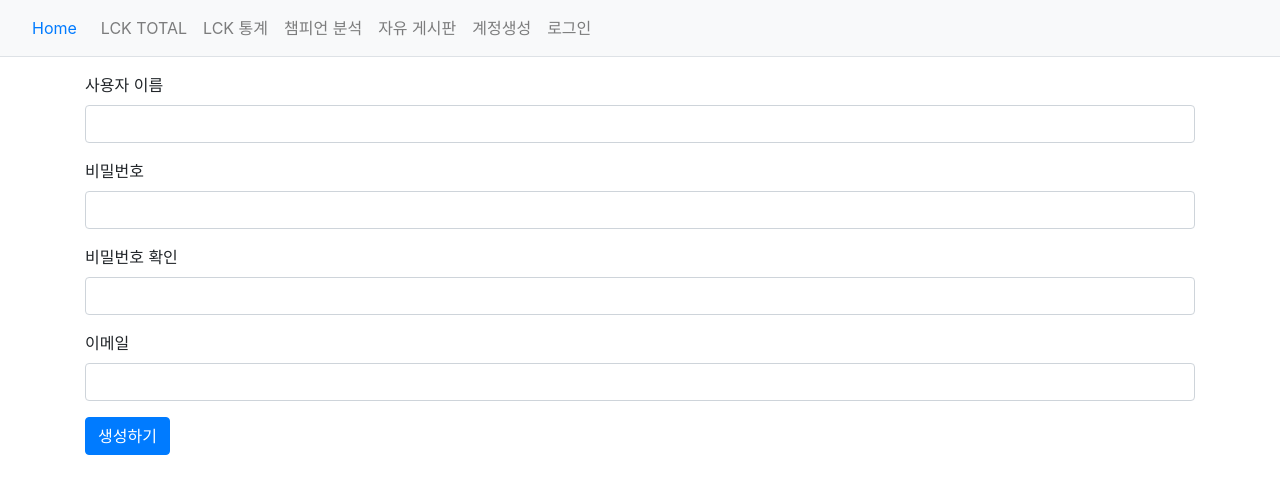
After one commit to sg-moomin/Study__flask, a Flask app: template 1. flask/projects/myproject/pybo/templates/auth/signup.html in a window 1280 px wide. The commit adds this page. Shown: the top 494 px of the page. Run offline with Flask 2, Linux system fonts and the light colour scheme; the template is opened without the code that fills it: values that come from a table or form of the project are taken from there, others are empty; some libraries are stand-ins or nearby versions.

Commit message:
20211201_파이썬 웹 개발 스터디

```diff
--- a/1. flask/projects/myproject/pybo/__init__.py
+++ b/1. flask/projects/myproject/pybo/__init__.py
@@ -18,9 +18,16 @@ def create_app():
     from . import models
 
     # 블루프린트 - py 파일 연결해주는 느낌이라고 생각하면 됨
-    from .views import main_views, question_views, answer_views
+    from .views import main_views, question_views, answer_views, auth_views
     app.register_blueprint(main_views.bp)
     app.register_blueprint(question_views.bp)
     app.register_blueprint(answer_views.bp)
+    app.register_blueprint(auth_views.bp)
+
+
+    # 연도 필터
+    from .filter import format_datetime
+    app.jinja_env.filters['datetime'] = format_datetime
+
 
     return app
--- /dev/null
+++ b/1. flask/projects/myproject/pybo/filter.py
@@ -0,0 +1,2 @@
+def format_datetime(value, fmt='%Y년 %m월 %d일 %H:%M'):
+    return value.strftime(fmt)
--- a/1. flask/projects/myproject/pybo/forms.py
+++ b/1. flask/projects/myproject/pybo/forms.py
@@ -1,6 +1,6 @@
 from flask_wtf import FlaskForm
-from wtforms import StringField, TextAreaField
-from wtforms.validators import DataRequired
+from wtforms import StringField, TextAreaField, PasswordField, EmailField
+from wtforms.validators import DataRequired, Length, EqualTo, Email
 
 class QuestionForm(FlaskForm):
     subject = StringField('제목', validators=[DataRequired()])
@@ -8,3 +8,13 @@ class QuestionForm(FlaskForm):
 
 class AnswerForm(FlaskForm):
     content = TextAreaField('내용', validators=[DataRequired('내용은 필수로 입력해야 합니다.')])
+
+class UserCreateForm(FlaskForm):
+    username = StringField('사용자이름', validators=[DataRequired(), Length(min=3, max=25)])
+    password1 = PasswordField('비밀번호', validators=[DataRequired(), EqualTo('password2', '비밀번호가 일치하지 않습니다')])
+    password2 = PasswordField('비밀번호확인', validators=[DataRequired()])
+    email = EmailField('이메일', validators=[DataRequired(), Email()])
+
+class UserLoginForm(FlaskForm):
+    username = StringField('사용자이름', validators=[DataRequired(), Length(min=3, max=25)])
+    password = PasswordField('비밀번호', validators=[DataRequired()])
--- a/1. flask/projects/myproject/pybo/models.py
+++ b/1. flask/projects/myproject/pybo/models.py
@@ -12,3 +12,9 @@ class Answer(db.Model):
     question = db.relationship('Question', backref=db.backref('answer_set'))
     content = db.Column(db.Text(), nullable=False)
     create_date = db.Column(db.DateTime(), nullable=False)
+
+class User(db.Model):
+    id = db.Column(db.Integer, primary_key=True)
+    username = db.Column(db.String(150), unique=True, nullable=False)
+    password = db.Column(db.String(200), nullable=False)
+    email = db.Column(db.String(120), unique=True, nullable=False)
--- /dev/null
+++ b/1. flask/projects/myproject/pybo/templates/auth/signup.html
@@ -0,0 +1,30 @@
+{% extends "base.html" %}
+{% block content %}
+<div class="container my-3">
+    <form method="post" class="post-form">
+        {{ form.csrf_token }}
+        {% include "form_errors.html" %}
+        <div class="form-group">
+            <label for="username">사용자 이름</label>
+            <input type="text" class="form-control" name="username" id="username"
+                   value="{{ form.username.data or '' }}">
+        </div>
+        <div class="form-group">
+            <label for="password1">비밀번호</label>
+            <input type="password" class="form-control" name="password1" id="password1"
+                   value="{{ form.password1.data or '' }}">
+        </div>
+        <div class="form-group">
+            <label for="password2">비밀번호 확인</label>
+            <input type="password" class="form-control" name="password2" id="password2"
+                   value="{{ form.password2.data or '' }}">
+        </div>
+        <div class="form-group">
+            <label for="email">이메일</label>
+            <input type="text" class="form-control" name="email" id="email"
+                   value="{{ form.email.data or '' }}">
+        </div>
+        <button type="submit" class="btn btn-primary">생성하기</button>
+    </form>
+</div>
+{% endblock %}
--- /dev/null
+++ b/1. flask/projects/myproject/pybo/templates/form_errors.html
@@ -0,0 +1,12 @@
+<!-- 필드오류 -->
+{% for field, errors in form.errors.items() %}
+<div class="alert alert-danger" role="alert">
+    <strong>{{ form[field].label }}</strong>: {{ ', '.join(errors) }}
+</div>
+{% endfor %}
+<!-- flash 오류 -->
+{% for message in get_flashed_messages() %}
+<div class="alert alert-danger" role="alert">
+    {{ message }}
+</div>
+{% endfor %}
--- a/1. flask/projects/myproject/pybo/templates/navbar.html
+++ b/1. flask/projects/myproject/pybo/templates/navbar.html
@@ -7,6 +7,7 @@
             <span class="navbar-toggler-icon"></span>
         </button>
         <div class="collapse navbar-collapse flex-grow-3" id="navbarNav">
+
             <ul class="navbar-nav">
                 <li class="nav-item ">
                     <a class="nav-link" href="#">LCK TOTAL</a>
@@ -20,12 +21,21 @@
                 <li class="nav-item ">
                     <a class="nav-link" href="#">자유 게시판</a>
                 </li>
-                <li class="nav-item ">
-                    <a class="nav-link" href="#">계정생성</a>
+                {% if g.user %}
+                <ul class="navbar-nav">
+                    <li class="nav-item ">
+                        <a class="nav-link" href="{{ url_for('auth.logout') }}">{{ g.user.username }} (로그아웃)</a>
+                    </li>
+                </ul>
+                {% else %}
+                 <li class="nav-item ">
+                    <a class="nav-link" href="{{ url_for('auth.signup') }}">계정생성</a>
                 </li>
                 <li class="nav-item ">
-                    <a class="nav-link" href="#">로그인</a>
+                    <a class="nav-link" href="{{ url_for('auth.login') }}">로그인</a>
                 </li>
+                {% endif %}
             </ul>
+
         </div>
     </nav>
--- a/1. flask/projects/myproject/pybo/templates/question/question_detail.html
+++ b/1. flask/projects/myproject/pybo/templates/question/question_detail.html
@@ -9,7 +9,7 @@
                 <div class="card-text" style="white-space: pre-line;">{{ question.content }}</div>
                 <div class="d-flex justify-content-end">
                     <div class="badge badge-light p-2">
-                        {{ question.create_date }}
+                        {{ question.create_date|datetime }}
                     </div>
                 </div>
             </div>
@@ -21,7 +21,7 @@
                 <div class="card-text" style="white-space: pre-line;">{{ answer.content }}</div>
                 <div class="d-flex justify-content-end">
                     <div class="badge badge-light p-2">
-                        {{ answer.create_date }}
+                        {{ answer.create_date|datetime }}
                     </div>
                 </div>
             </div>
--- /dev/null
+++ b/1. flask/projects/myproject/pybo/views/auth_views.py
@@ -0,0 +1,58 @@
+from flask import Blueprint, url_for, render_template, flash, request, session, g
+from werkzeug.security import generate_password_hash, check_password_hash
+from werkzeug.utils import redirect
+
+from pybo import db
+from pybo.forms import UserCreateForm, UserLoginForm
+from pybo.models import User
+
+bp = Blueprint('auth', __name__, url_prefix='/auth')
+
+
+@bp.route('/signup/', methods=('GET', 'POST'))
+def signup():
+    form = UserCreateForm()
+
+    if request.method == 'POST' and form.validate_on_submit():
+        user = User.query.filter_by(username=form.username.data).first()
+        if not user:
+            user = User(username=form.username.data,
+                        password=generate_password_hash(form.password1.data),
+                        email=form.email.data)
+            db.session.add(user)
+            db.session.commit()
+            return redirect(url_for('main.index'))
+        else:
+            flash('사용자가 존재합니다.')
+    return render_template('auth/signup.html', form=form)
+
+@bp.route('/login/', methods=('GET', 'POST'))
+def login():
+    form = UserLoginForm()
+
+    if request.method == 'POST' and form.validate_on_submit():
+        error = None
+        user = User.query.filter_by(username=form.username.data).first()
+        if not user:
+            error = "사용자가 존재하지 않습니다."
+        elif not check_password_hash(user.password, form.password.data):
+            error = "비밀번호가 올바르지 않습니다."
+        if error is None:
+            session.clear()
+            session['user_id'] = user.id
+            return redirect(url_for('main.index'))
+        flash(error)
+    return render_template('auth/login.html', form=form)
+
+@bp.route('/logout/')
+def logout():
+    session.clear()
+    return redirect(url_for('main.index'))
+
+@bp.before_app_request
+def load_logged_in_user():
+    user_id = session.get('user_id')
+    if user_id is None:
+        g.user = None
+    else:
+        g.user = User.query.get(user_id)
```
Also changed, not shown: 1. flask/projects/myproject/migrations/versions/a93edffd83f4_.py (added, +36 -0 lines), 1. flask/projects/myproject/pybo/templates/auth/login.html (added, +20 -0 lines), 1. flask/projects/myproject/pybo/templates/question/question_list.html (+7 -2 lines), 1. flask/projects/myproject/pybo.db.
